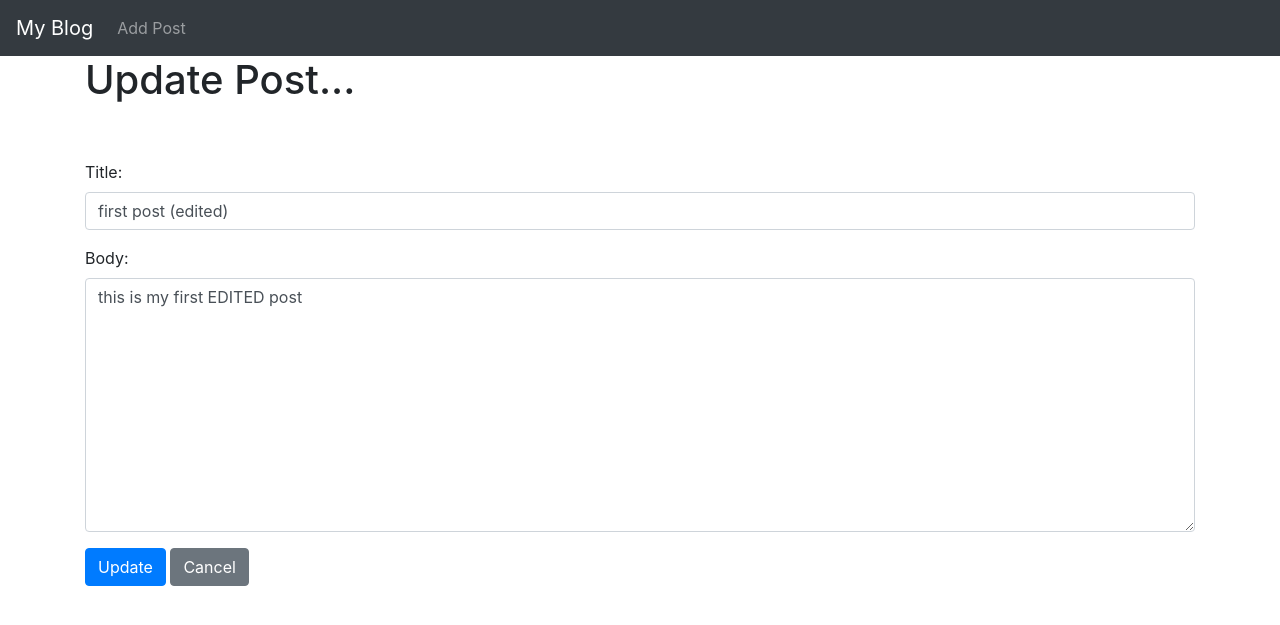
After one commit to rahul01281/blog-project, a Django app: page /article/edit/1 in a window 1280 px wide. The commit adds this page. Shown: the top 625 px of the page. Run offline with Django 3.2, Linux system fonts and the light colour scheme; data comes from the database, SQL or seed files in the repository; both versions use the stored data as it was after the commit.

Commit message:
edit blog post

```diff
--- a/blog/blog_app/forms.py
+++ b/blog/blog_app/forms.py
@@ -11,3 +11,13 @@ class PostForm(forms.ModelForm):
             'author': forms.Select(attrs={'class':'form-control'}),
             'body': forms.Textarea(attrs={'class':'form-control'})
         }
+
+class EditForm(forms.ModelForm):
+    class Meta:
+        model = Post
+        fields = ('title', 'body')
+
+        widgets ={
+            'title':forms.TextInput(attrs={'class':'form-control'}),
+            'body': forms.Textarea(attrs={'class':'form-control'})
+        }
--- a/blog/blog_app/urls.py
+++ b/blog/blog_app/urls.py
@@ -1,8 +1,9 @@
 from django.urls import path
-from .views import HomeView, ArticleDetailView, AddPostView
+from .views import HomeView, ArticleDetailView, AddPostView, UpdatePostView
 
 urlpatterns = [
     path('', HomeView.as_view(), name='home'),
     path('article/<int:pk>', ArticleDetailView.as_view(), name='article_detail'),
     path('add_post/', AddPostView.as_view(), name='add_post'),
+    path('article/edit/<int:pk>', UpdatePostView.as_view(), name='update_post')
 ]
--- a/blog/blog_app/views.py
+++ b/blog/blog_app/views.py
@@ -1,7 +1,7 @@
 from django.shortcuts import render
-from django.views.generic import ListView, DetailView, CreateView
+from django.views.generic import ListView, DetailView, CreateView, UpdateView
 from .models import Post
-from .forms import PostForm
+from .forms import PostForm, EditForm
 
 # Create your views here.
 
@@ -17,3 +17,8 @@ class AddPostView(CreateView):
     model = Post
     form_class = PostForm
     template_name = 'add_post.html'
+
+class UpdatePostView(UpdateView):
+    model = Post
+    form_class = EditForm
+    template_name = 'update_post.html'
--- a/blog/templates/add_post.html
+++ b/blog/templates/add_post.html
@@ -1,6 +1,6 @@
 {% extends "base.html"%}
 
-{% block title%}Add a Post{% endblock %}
+{% block title%}Add Post{% endblock %}
 
 {% block content%}
 
--- a/blog/templates/article_detail.html
+++ b/blog/templates/article_detail.html
@@ -11,8 +11,9 @@
 
 {{ post.body }}
 
-<br><br><br><br>
+<br><br><br>
 
-<a href="{% url 'home' %}" class="btn btn-secondary">Back</a>
+<a href="{% url 'home' %}" class="btn btn-primary">Back</a>
+<a href="{% url 'update_post' post.pk %}" class="btn btn-secondary">Edit</a>
 
 {% endblock %}
--- /dev/null
+++ b/blog/templates/update_post.html
@@ -0,0 +1,18 @@
+{% extends "base.html"%}
+
+{% block title%}Edit Post{% endblock %}
+
+{% block content%}
+
+<h1>Update Post...</h1>
+<br><br>
+<div class="form-group">
+    <form method="POST">
+        {% csrf_token %}
+        {{form.as_p}}
+        <button class="btn btn-primary">Update</button>
+        <a href="{% url 'article_detail' post.pk %}" class="btn btn-secondary">Cancel</a>
+    </form>
+</div>
+
+{% endblock %}
```
Also changed, not shown: blog/db.sqlite3.
